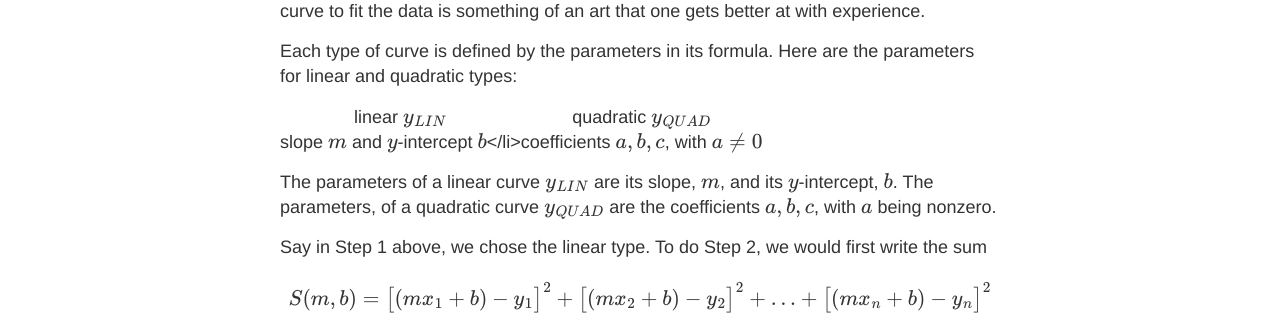
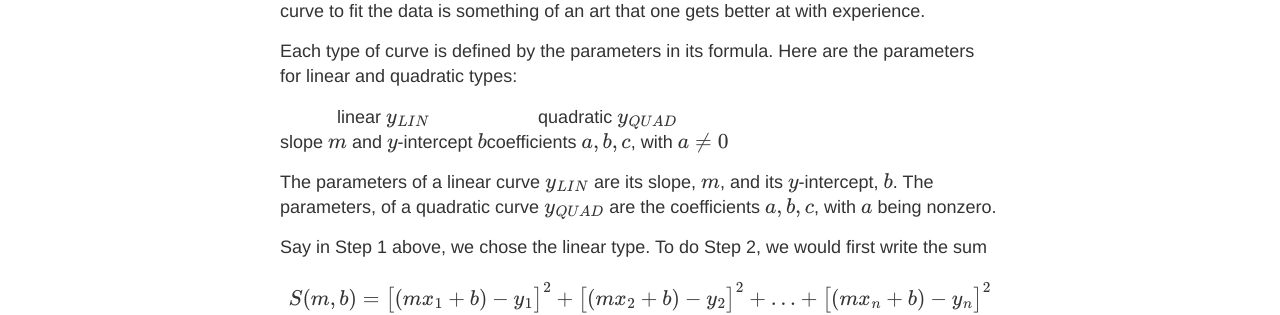
Before and after one commit to datacompass/datacompass.github.io, a Jekyll site: the page built from _posts/2017-8-5-Regression.md, in a window 1280 px wide. Shown: the part 1290-1605 px from the top of the page. Built offline with Jekyll 4.4.1, drawn with Linux system fonts in a browser that asks for light colours; formulas are drawn with MathJax 3.

```diff
--- a/_posts/2017-8-5-Regression.md
+++ b/_posts/2017-8-5-Regression.md
@@ -33,7 +33,7 @@ Each type of curve is defined by the parameters in its formula.  Here are the pa
 
 | linear $y_{LIN}$ | quadratic $y_{QUAD}$ |
 |---|---|
-| slope $m$ and $y$-intercept $b$</li> | coefficients $a, b, c$, with $a \neq 0$ |
+| slope $m$ and $y$-intercept $b$ | coefficients $a, b, c$, with $a \neq 0$ |
 
 The parameters of a linear curve $y_{LIN}$ are its slope, $m$, and its $y$-intercept, $b$.  The parameters, of a quadratic curve $y_{QUAD}$ are the coefficients $a, b, c$, with $a$ being nonzero.
 
```
